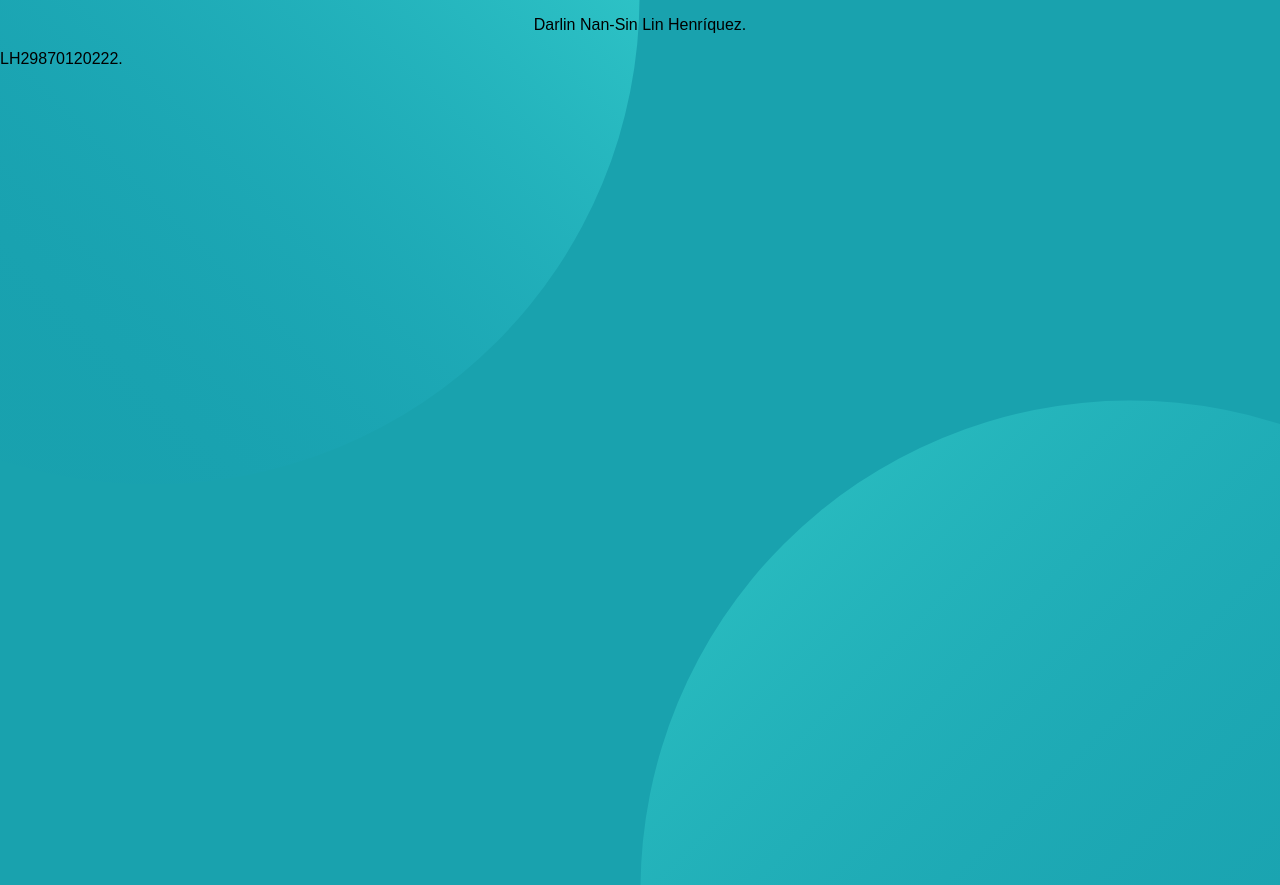
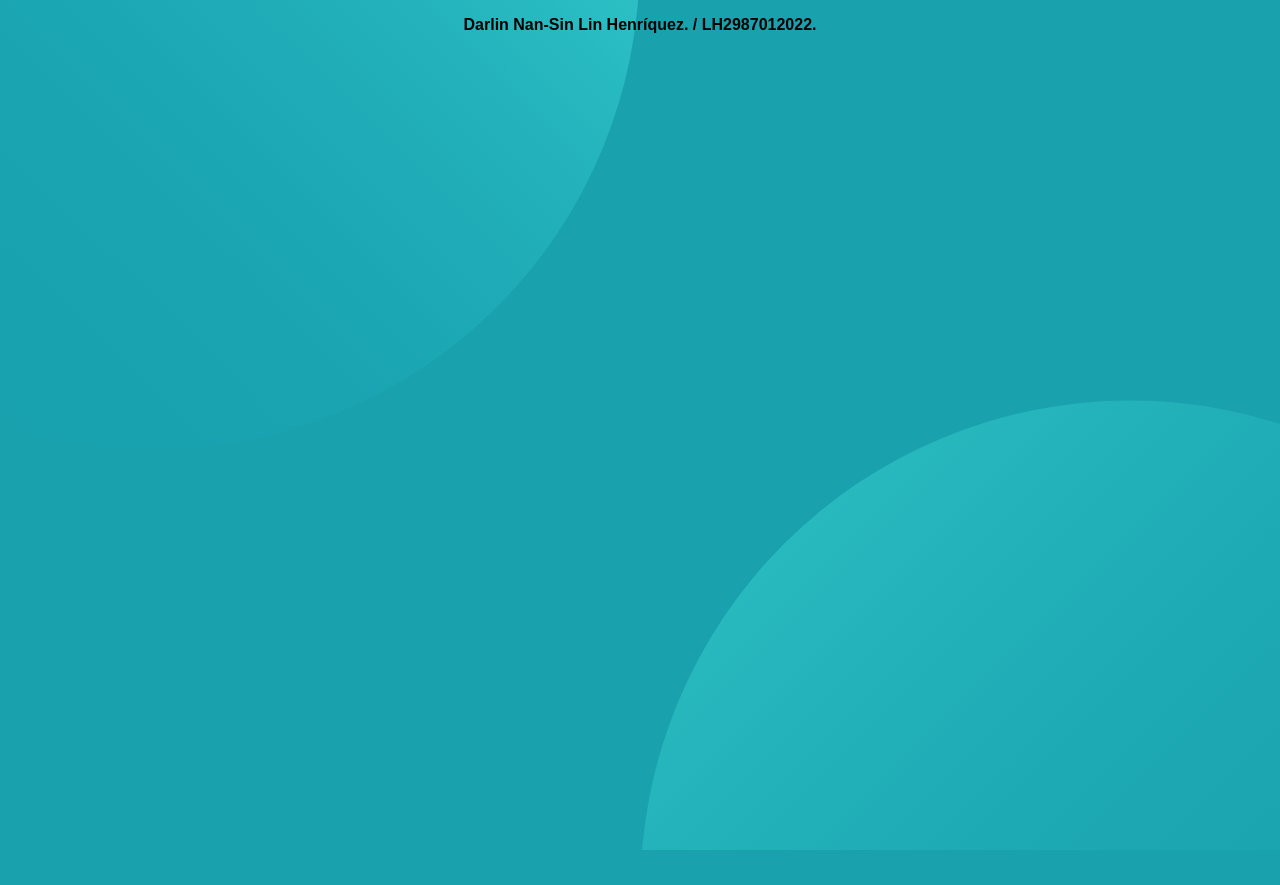
Before and after one commit to xfloggerx/taller_git, a plain HTML site: page index.html in a window 1280 px wide. After the commit the page ends 850 px from the top, so only its background shows below. Drawn offline with nearby package versions, Linux system fonts and the light colour scheme; no server answers.

Commit message:
se cambió texto a negrita

```diff
--- a/index.html
+++ b/index.html
@@ -19,8 +19,7 @@
          contenido consiste en el contenido que está directamente relacionado, o se expande sobre el tema central de un
          documento o la funcionalidad central de una aplicación.
     -->
-    <p style="text-align: center;">Darlin Nan-Sin Lin Henríquez.</p>
-    <p>LH29870120222.</p>
+    <p style="text-align: center;"><b>Darlin Nan-Sin Lin Henríquez. / LH2987012022.</b></p>
     <main class="flex"></main>
     <template id="template-card">
         <article class="card">
```
